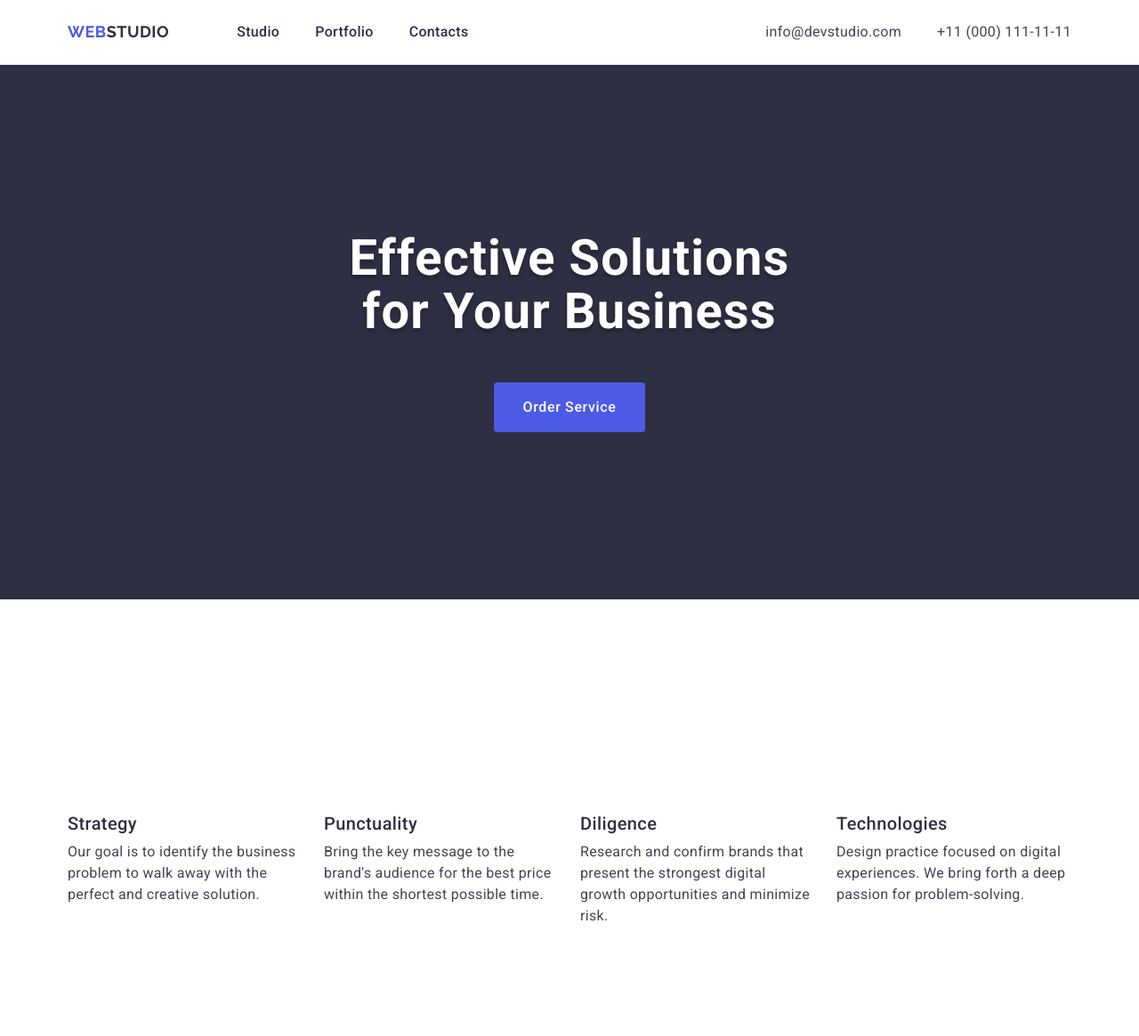
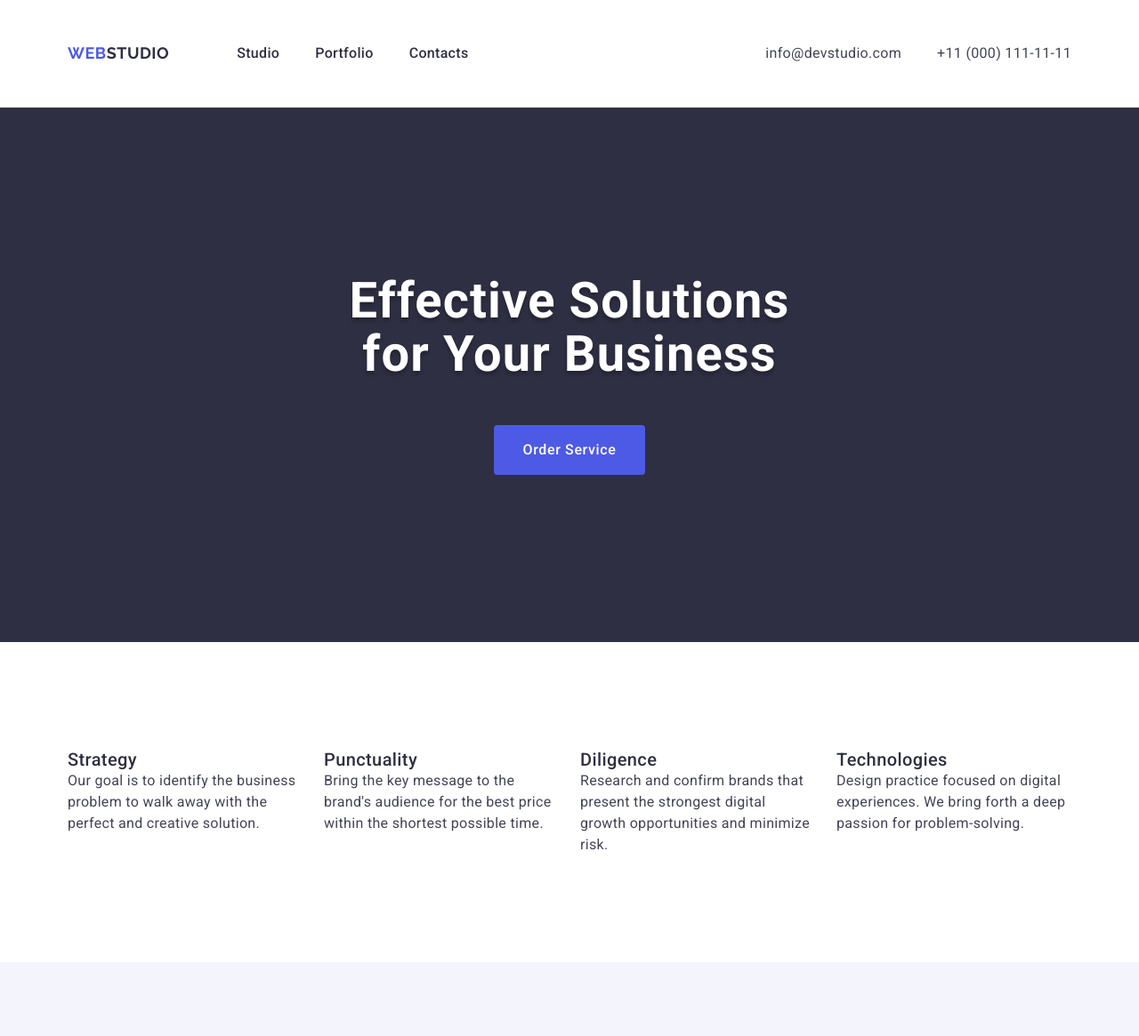
Before and after one commit to vileetrin/goit-markup-hw-03, a plain HTML site: page index.html in a window 1280 px wide. Shown: the top 1165 px of the page at 89% size. Drawn offline with nearby package versions, Linux system fonts and the light colour scheme.

Commit message:
update style.css

```diff
--- a/css/style.css
+++ b/css/style.css
@@ -10,6 +10,7 @@ body {
 
 a {
   text-decoration: none;
+  display: block;
 }
 
 button {
@@ -86,6 +87,7 @@ img {
 
 .contacts {
   display: flex;
+  align-items: center;
 }
 
 .contacts-list {
@@ -205,15 +207,11 @@ img {
 
 .advantages-title {
   color: #2e2f42;
-  margin-top: 120px;
-  margin-bottom: 8px;
 }
 
 .advantages-text {
   color: #434455;
   width: 264px;
-  margin-bottom: 120px;
-  margin-top: 7px;
 }
 
 /* ============OUR-TEAM============= */
@@ -237,7 +235,6 @@ img {
 .our-team-list {
   display: flex;
   gap: 24px;
-  padding-bottom: 120px;
 }
 .worker {
   padding: 32px 0;
```
